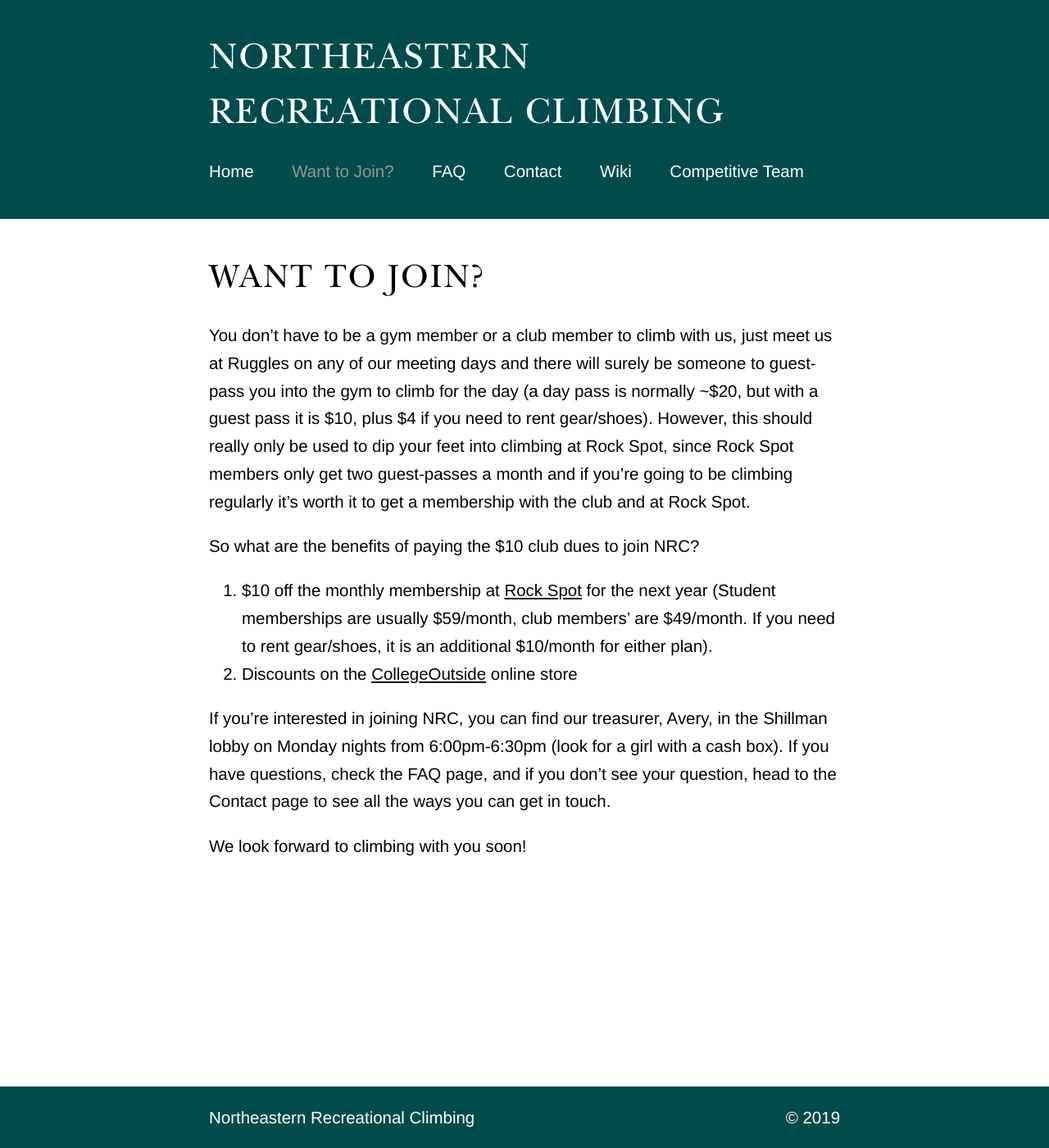
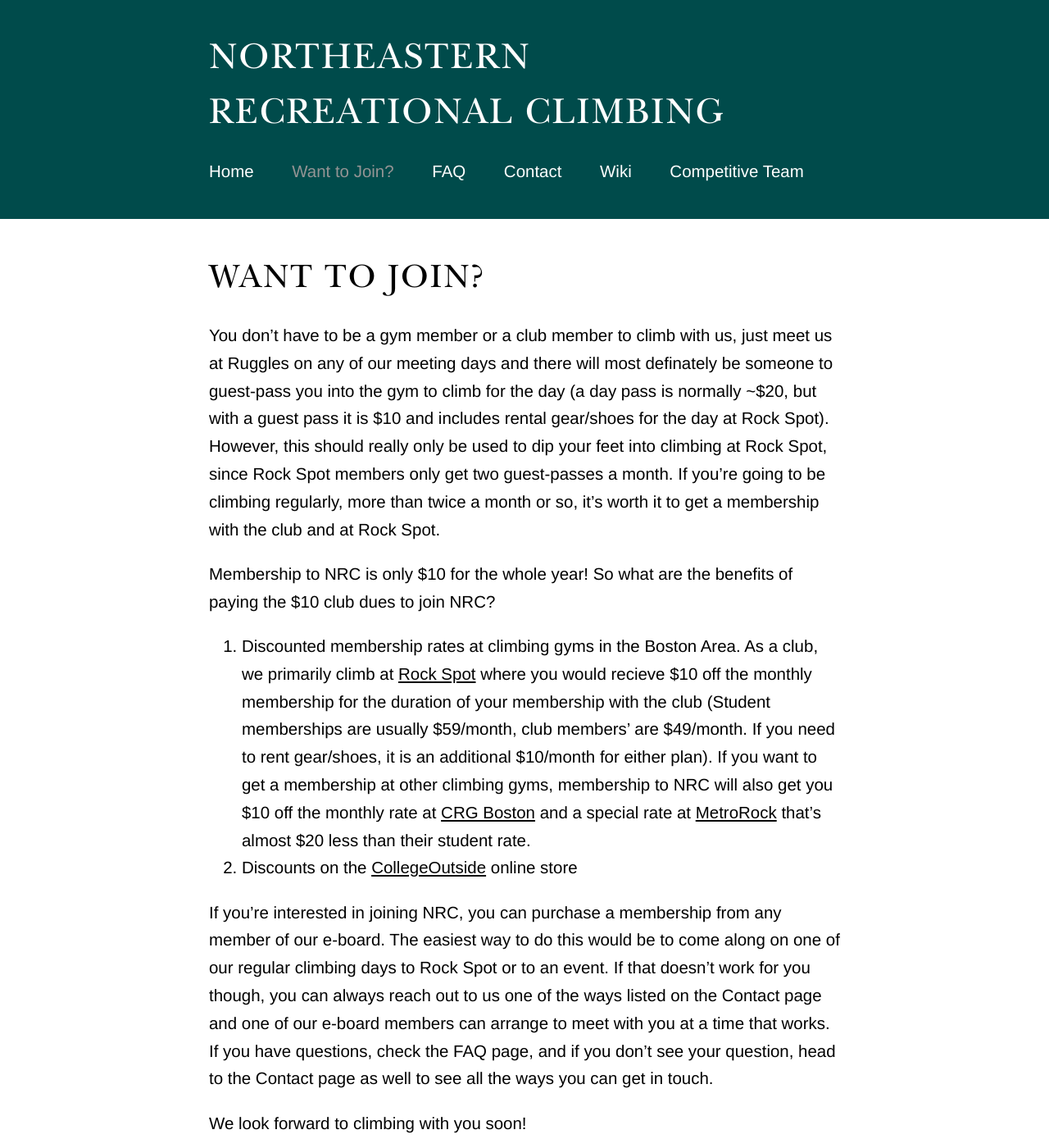
Before and after one commit to NortheasternClimbing/northeasternclimbing.github.io, a Jekyll site: the page built from nrc/want_to_join.md, in a window 1280 px wide and 1400 px high. Shown: the whole window at 82% size. Built offline with Jekyll 4.4.1, drawn with Linux system fonts in a browser that asks for light colours.

Commit message:
Update want_to_join.md

```diff
--- a/nrc/want_to_join.md
+++ b/nrc/want_to_join.md
@@ -2,13 +2,13 @@
 title: Want to Join?
 layout: nrc
 ---
-You don’t have to be a gym member or a club member to climb with us, just meet us at Ruggles on any of our meeting days and there will surely be someone to guest-pass you into the gym to climb for the day (a day pass is normally ~$20, but with a guest pass it is $10, plus $4 if you need to rent gear/shoes). However, this should really only be used to dip your feet into climbing at Rock Spot, since Rock Spot members only get two guest-passes a month and if you’re going to be climbing regularly it’s worth it to get a membership with the club and at Rock Spot.
+You don’t have to be a gym member or a club member to climb with us, just meet us at Ruggles on any of our meeting days and there will most definately be someone to guest-pass you into the gym to climb for the day (a day pass is normally ~$20, but with a guest pass it is $10 and includes rental gear/shoes for the day at Rock Spot). However, this should really only be used to dip your feet into climbing at Rock Spot, since Rock Spot members only get two guest-passes a month. If you’re going to be climbing regularly, more than twice a month or so, it’s worth it to get a membership with the club and at Rock Spot.
 
-So what are the benefits of paying the $10 club dues to join NRC?
+Membership to NRC is only $10 for the whole year! So what are the benefits of paying the $10 club dues to join NRC?
 
-1. $10 off the monthly membership at [Rock Spot](http://southboston.rockspotclimbing.com/) for the next year (Student memberships are usually $59/month, club members’ are $49/month. If you need to rent gear/shoes, it is an additional $10/month for either plan).
+1. Discounted membership rates at climbing gyms in the Boston Area. As a club, we primarily climb at [Rock Spot](http://southboston.rockspotclimbing.com/) where you would recieve $10 off the monthly membership for the duration of your membership with the club (Student memberships are usually $59/month, club members’ are $49/month. If you need to rent gear/shoes, it is an additional $10/month for either plan). If you want to get a membership at other climbing gyms, membership to NRC will also get you $10 off the monthly rate at [CRG Boston](https://centralrockgym.com/boston/) and a special rate at [MetroRock](https://www.metrorock.com/boston) that's almost $20 less than their student rate.
 2. Discounts on the [CollegeOutside](https://www.collegeoutside.com/) online store
 
-If you’re interested in joining NRC, you can find our treasurer, Avery, in the Shillman lobby on Monday nights from 6:00pm-6:30pm (look for a girl with a cash box). If you have questions, check the FAQ page, and if you don’t see your question, head to the Contact page to see all the ways you can get in touch.
+If you’re interested in joining NRC, you can purchase a membership from any member of our e-board. The easiest way to do this would be to come along on one of our regular climbing days to Rock Spot or to an event. If that doesn't work for you though, you can always reach out to us one of the ways listed on the Contact page and one of our e-board members can arrange to meet with you at a time that works. If you have questions, check the FAQ page, and if you don’t see your question, head to the Contact page as well to see all the ways you can get in touch.
 
 We look forward to climbing with you soon!
```
